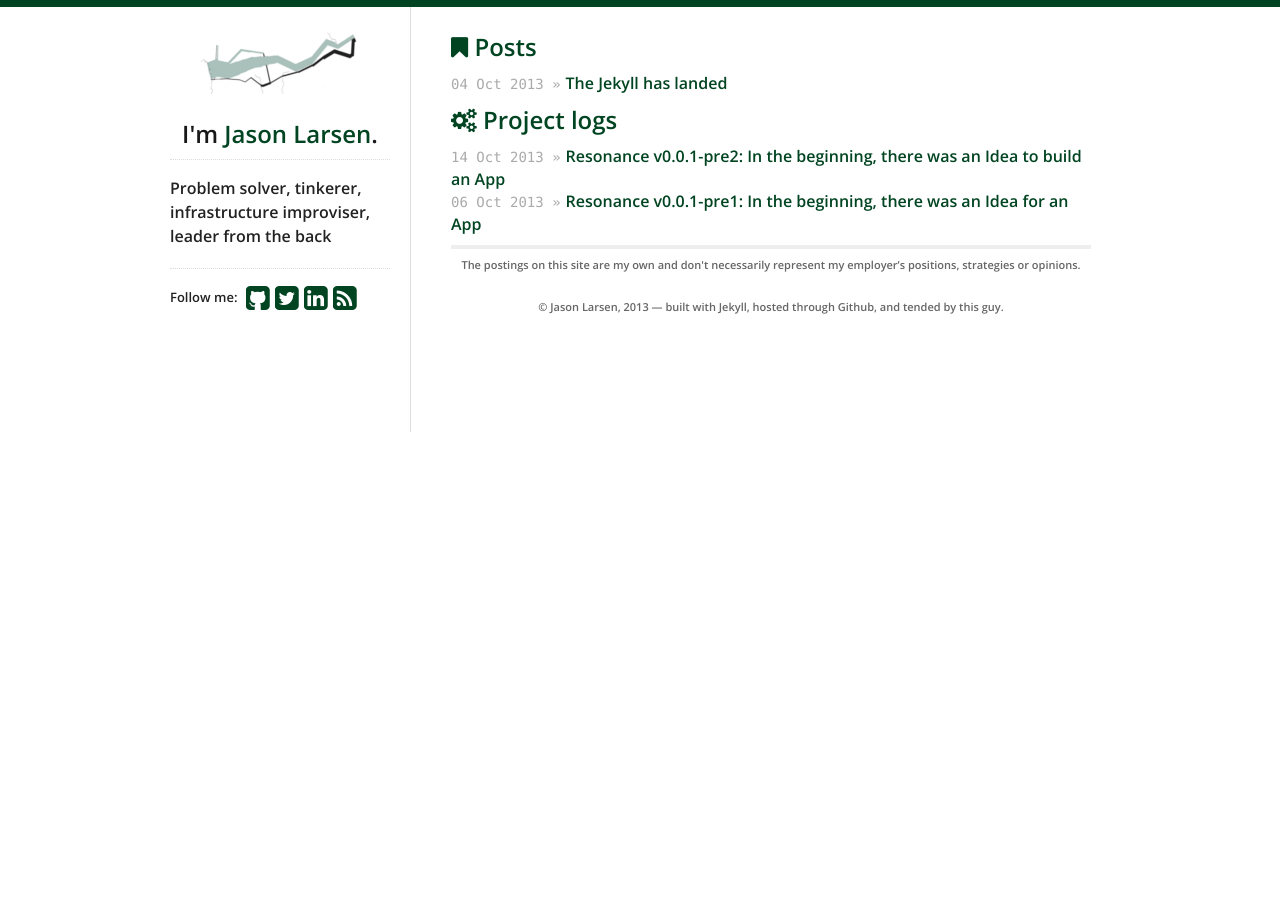
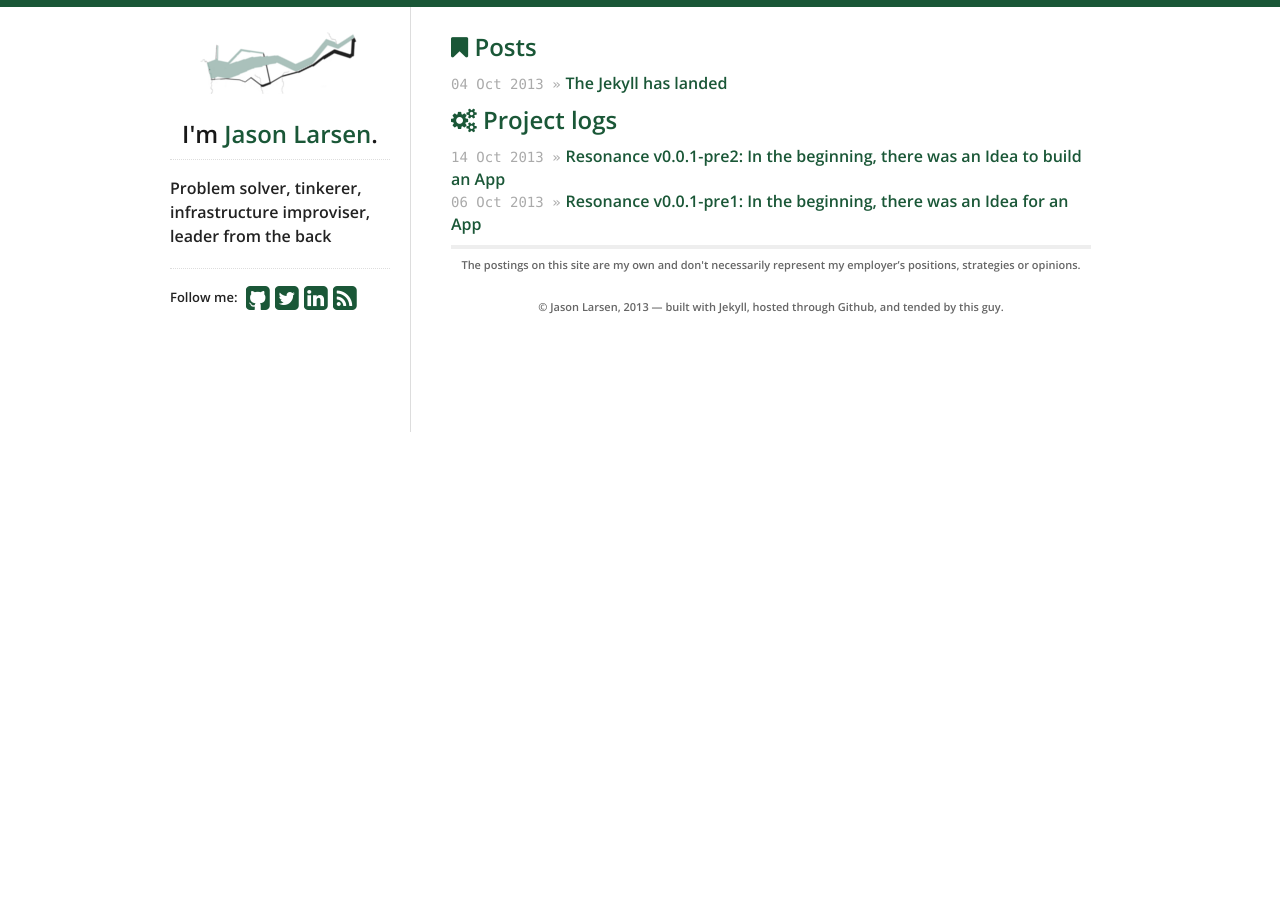
Before and after one commit to jasonklarsen/jasonklarsen.github.io, a Jekyll site: the page built from index.html, in a window 1280 px wide. Built offline with Jekyll 4.4.1, drawn with Linux system fonts in a browser that asks for light colours.

Commit message:
Tweaking base color to disabiguate links a little bit better

```diff
--- a/_config.yml
+++ b/_config.yml
@@ -7,7 +7,7 @@
 # Theme customization - please change from the defaults!
 theme:
   # Color for top bar, links, etc
-  highlight_color: '#014421'
+  highlight_color: '#1A5737'
 
   # Profile links on the left sidebar, leave blank to ignore
   social:
```
